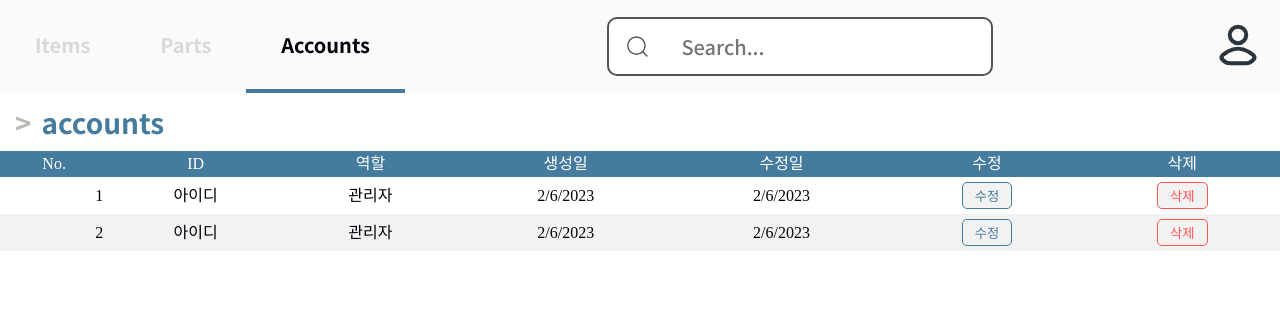
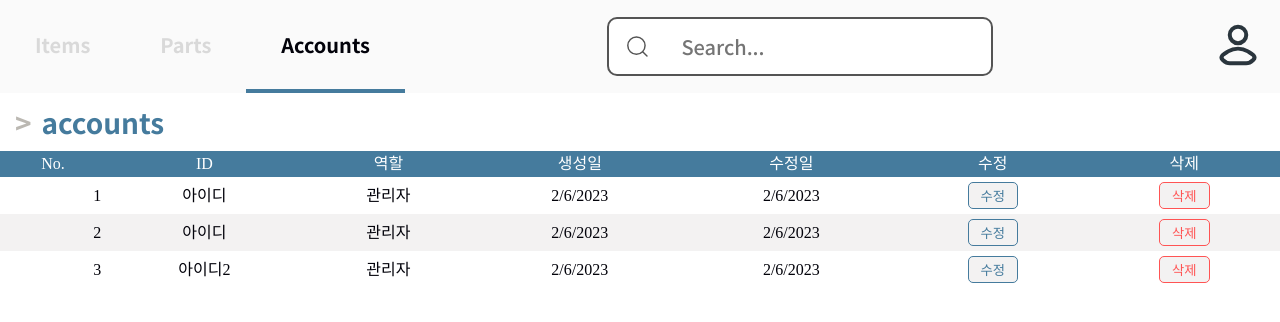
Before and after one commit to Pororoz/iStock-Frontend, a React (Vite) app in the folder client/: page /accounts in a window 1280 px wide. Shown: the top 322 px of the page. Built offline with nearby package versions, Linux system fonts and the light colour scheme.

Commit message:
feat: DB 데이터 타입 정의

```diff
--- a/client/src/pages/AccountsPage.tsx
+++ b/client/src/pages/AccountsPage.tsx
@@ -14,6 +14,12 @@ const rows = [
     createdAt: new Date(),
     updatedAt: new Date(),
   },
+  {
+    username: '아이디2',
+    role: '관리자',
+    createdAt: new Date(),
+    updatedAt: new Date(),
+  },
 ];
 
 function AccountsPage(): ReactElement {
```
Also changed, not shown: client/src/components/Table/AccountTable.tsx (+1 -7 lines), client/src/types/data.ts (added, +64 -0 lines).
